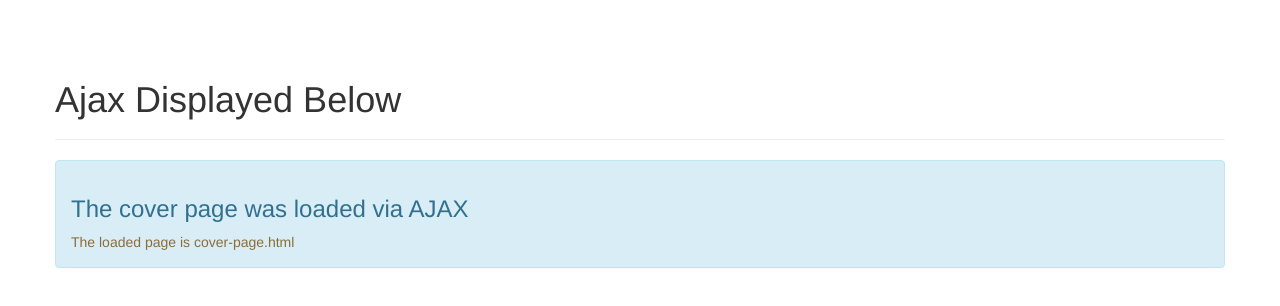
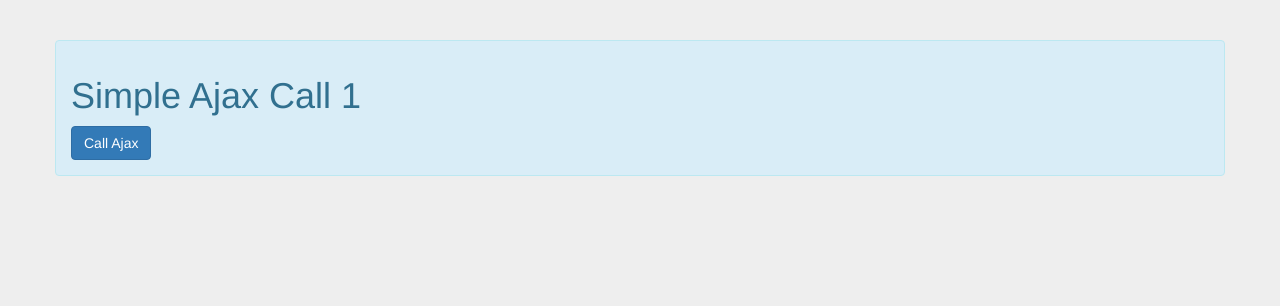
Before and after one commit to webbuyrich/javascript-ajax, a plain HTML site: page index.html in a window 1280 px wide. Drawn offline with Linux system fonts and the light colour scheme.

Commit message:
added buttons to trigger requests

```diff
--- a/cover-page.html
+++ b/cover-page.html
@@ -26,10 +26,11 @@
   </head>
 
   <body>
-    <div class="alert alert-info" role='alert'>
+
     <h3>The cover page was loaded via AJAX</h3>
-    <p class="text-warning">The loaded page is cover-page.html</p>
-    </div>
+    <p class="text-warning">This content comes from cover-page.html</p>
+    <button type="button" id="home-button" class="btn btn-primary" onclick="goBack()">Back</button>
+
 
     <!-- jQuery (necessary for Bootstrap's JavaScript plugins) -->
       <script src="js/jquery.js"></script>
--- a/index.html
+++ b/index.html
@@ -24,10 +24,12 @@
    <div class="container">
 
          <div class="row">
-          <div class="page-header">
-            <h1>Ajax Displayed Below </h1>
-          </div>
-               <div id="ajax"></div>
+          <div class="alert alert-info" role='alert'>
+
+              <h1>Simple Ajax Call 1</h1>
+              <button type="button" id="call-ajax" class="btn btn-primary" onclick="sendAjax()">Call Ajax</button>
+
+            <div id="ajax"></div>
           </div>
          </div><!-- END ROW -->
 
@@ -39,6 +41,6 @@
   <script src="js/jquery.js"></script>
   <!-- Include all compiled plugins (below), or include individual files as needed -->
   <script src="js/bootstrap.min.js"></script>
-  <script src="js/script.js"></script>
+ <script src="js/script.js"></script>
 
 </html>
--- a/js/script.js
+++ b/js/script.js
@@ -1,5 +1,11 @@
 $(document).ready(function(){
 
+
+
+
+});
+
+/*-------------------MAKING THE FIRST AJAX CALL --------------------*/
 var xhr = new XMLHttpRequest();
 xhr.onreadystatechange = function(){
 	if(xhr.readyState === 4){
@@ -7,6 +13,12 @@ $(document).ready(function(){
 	}
 };
 xhr.open('GET', 'cover-page.html');
+function sendAjax(){
 	xhr.send();
+	document.getElementById('call-ajax').style.display = 'none';
+};
 
-});
+//Go Back
+function goBack(){
+	window.open('index.html', '_self', false);
+}
```
Lines whose indentation alone changed are shown as unchanged.
